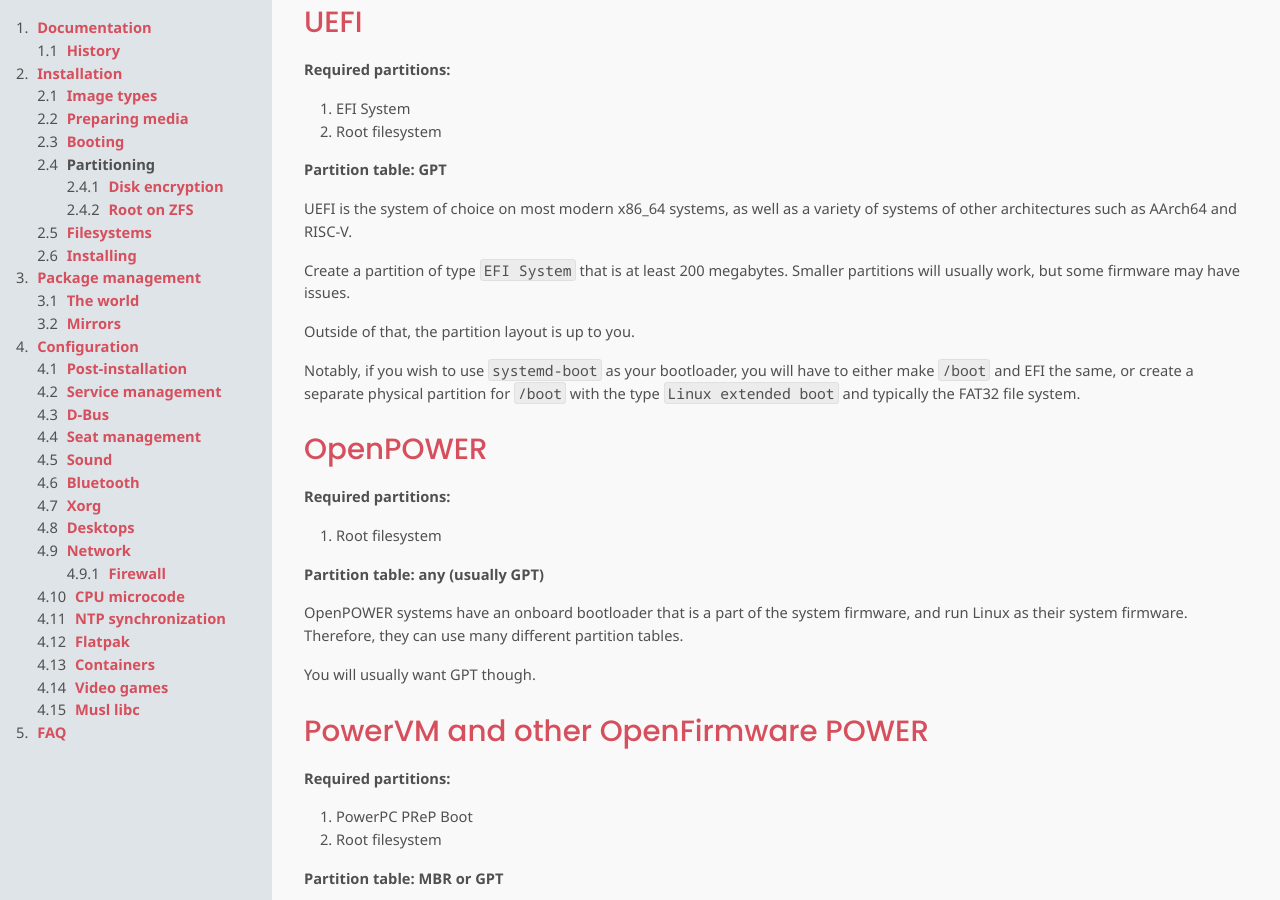
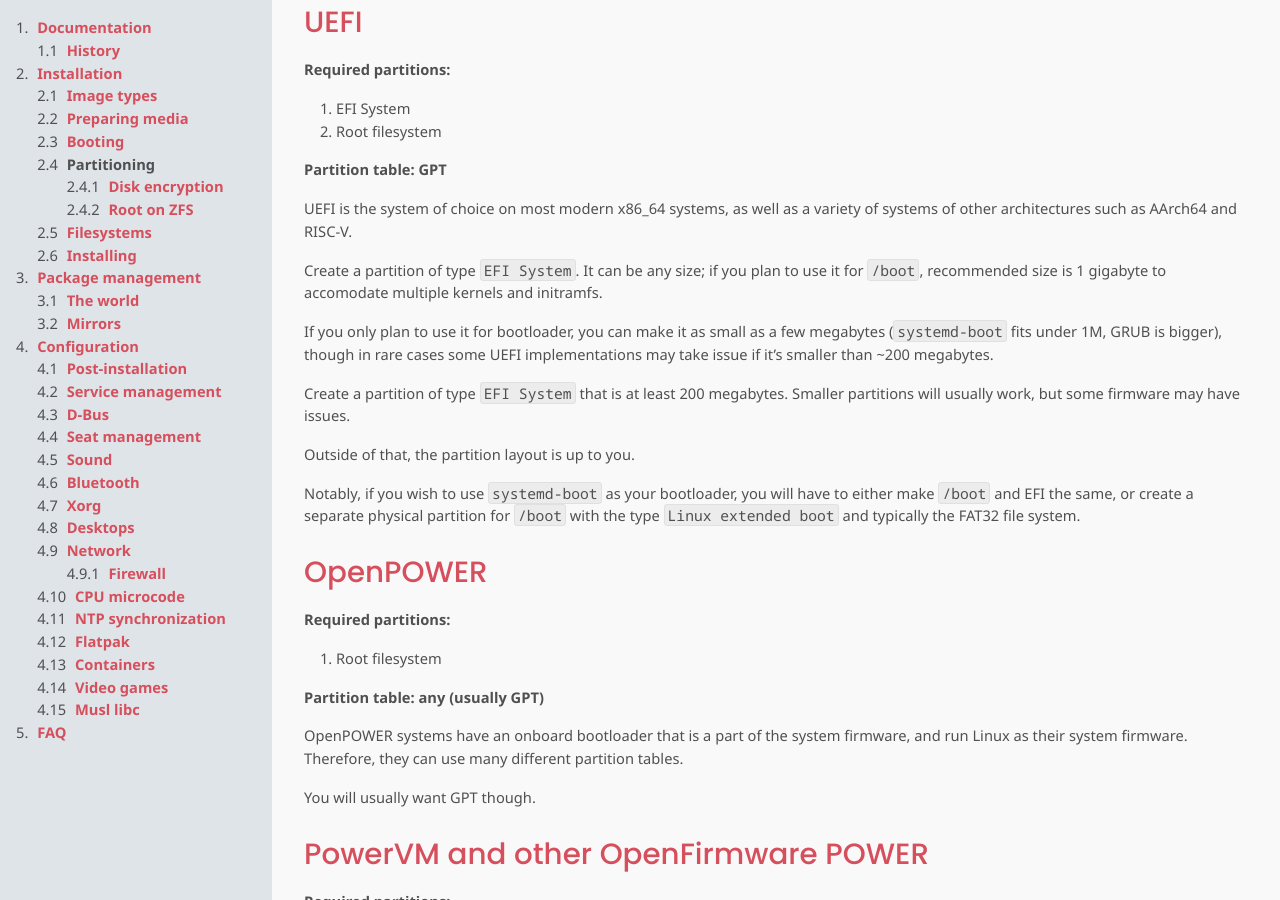
Before and after one commit to chimera-linux/chimera-linux.github.io, a Jekyll site: the page built from _docs/installation/partitioning.md, in a window 1280 px wide and 900 px high, scrolled down 1245 px. Built offline with Jekyll 4.4.1, drawn with Linux system fonts in a browser that asks for light colours.

Commit message:
better documentation for ESP size
Closes https://github.com/chimera-linux/chimera-linux.github.io/pull/57

```diff
--- a/_docs/installation/partitioning.md
+++ b/_docs/installation/partitioning.md
@@ -91,6 +91,15 @@
 UEFI is the system of choice on most modern x86_64 systems, as well
 as a variety of systems of other architectures such as AArch64 and
 RISC-V.
+
+Create a partition of type `EFI System`. It can be any size; if you
+plan to use it for `/boot`, recommended size is 1 gigabyte to accomodate
+multiple kernels and initramfs.
+
+If you only plan to use it for bootloader, you can make it as small as
+a few megabytes (`systemd-boot` fits under 1M, GRUB is bigger),
+though in rare cases some UEFI implementations may take issue if it's
+smaller than ~200 megabytes.
 
 Create a partition of type `EFI System` that is at least 200 megabytes.
 Smaller partitions will usually work, but some firmware may have issues.
```
